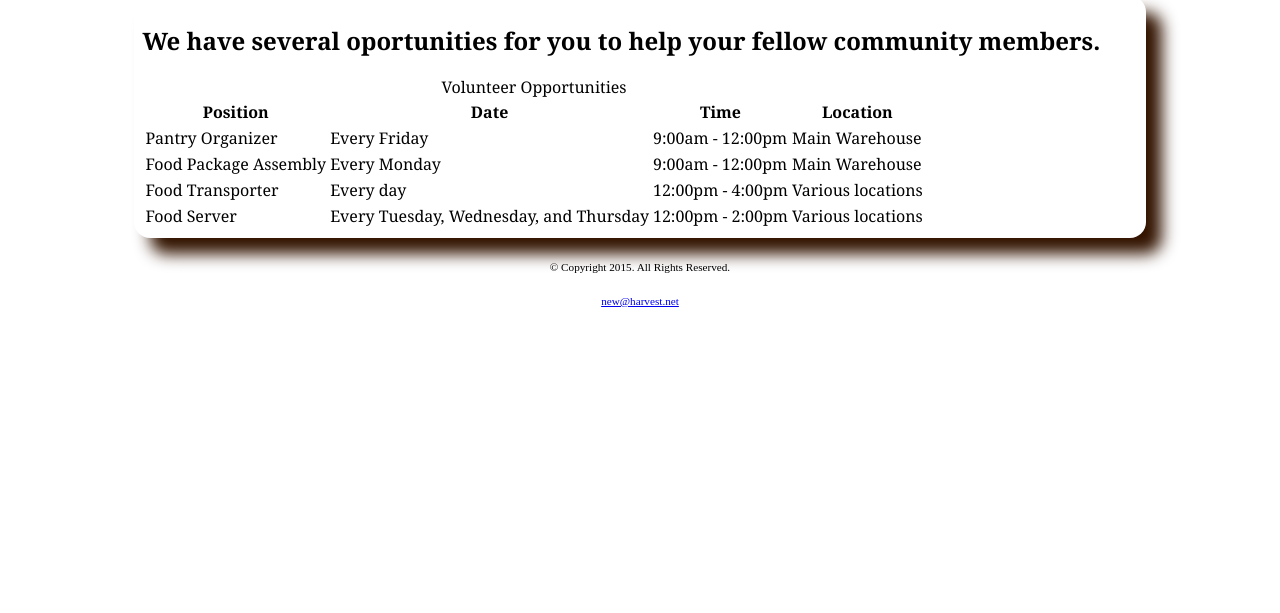
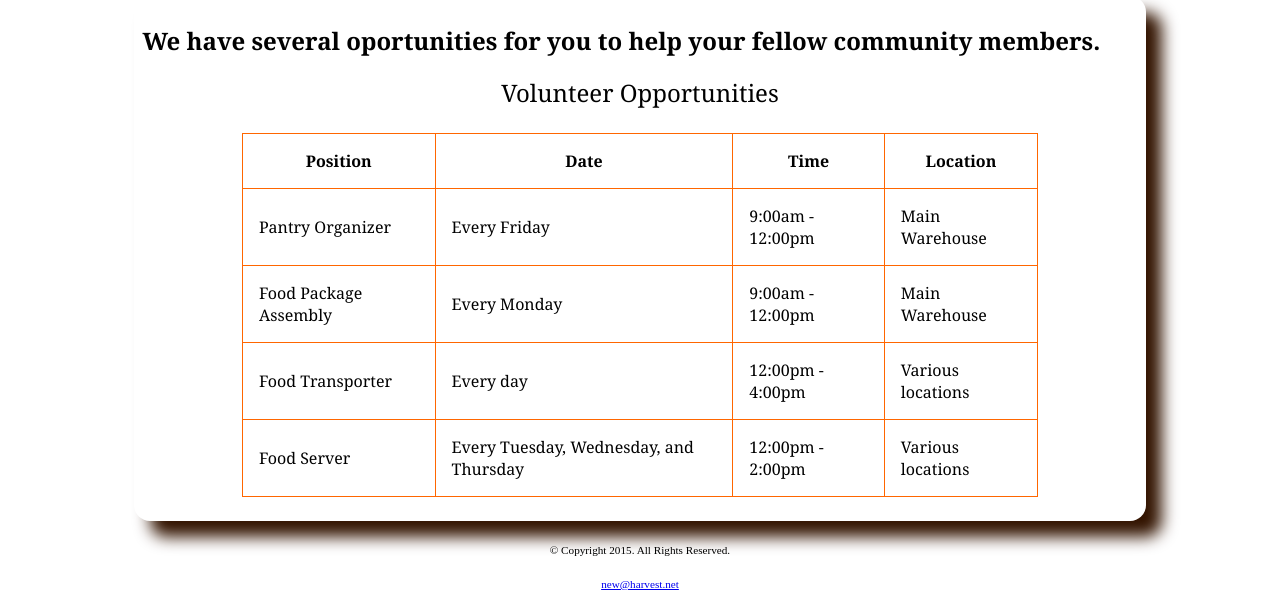
Before and after one commit to ericjohnsonKC/CS197-ProgrammingHTML, a plain HTML site: page volunteer.html in a window 1280 px wide. Shown: the part 267-880 px from the top of the page. Before the commit the page ends 800 px from the top, so only its background shows below. Drawn offline with Linux system fonts and the light colour scheme.

Commit message:
Edited the fbstyles.css file to include rules for the table in the tablet and desktopmedia queries.

```diff
--- a/css/fbstyles.css
+++ b/css/fbstyles.css
@@ -1,8 +1,8 @@
 /*	Author: Eric Johnson
-	Date: 4/10/2020
+	Date: 4/21/2020
 	Grantham University
 	CS197 Programming in HTML
-	Week 5 assignment
+	Week 6 assignment
 */
 
 /* Style for body specifies a background color */
@@ -145,6 +145,18 @@ div p{
 		box-shadow: 1em 1em 1em #000000;
 		border-radius: 8em;
 	}
+
+	/* Setting table style properties for tablet */
+	table, th, td{
+		border: solid 0.1em #ff6600;
+		border-collapse: collapse;
+		padding: 1em;
+	}
+	/* Styling the table caption for tablet */
+	caption{
+		font-size: 1.5em;
+		padding-bottom: 1em;
+	}
 }
 
 @media screen and (min-width: 769px) { /* desktop */
@@ -207,6 +219,14 @@ div p{
 		color: #FFFFFF;
 	}
 
+	/*	Setting table style properties for desktop */
+	table{
+		width: 80%;
+		margin-left: auto;
+		margin-right: auto;
+		margin-bottom: 1em;
+	}
+
 }
 
 @media (max-width: 481px) { /*small mobile screen sizes */
```
